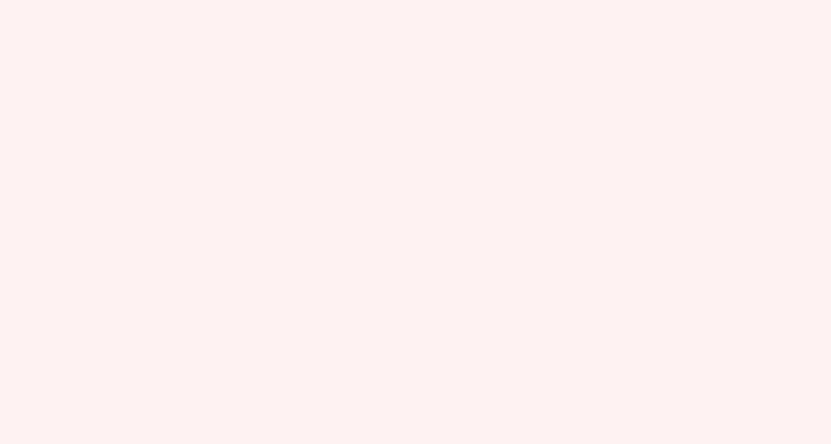
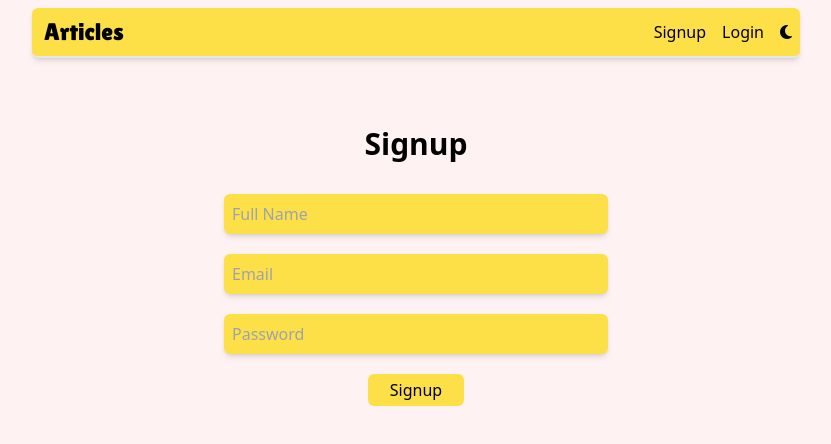
Before and after one commit to minrazzz/ArticlePost_frontend, a React (Vite) app: page /signup in a window 1280 px wide. Before the commit this address had no page. Shown: the top 444 px of the page, without its empty margins (224-1055 px from the left). Built offline with nearby package versions, Linux system fonts and the light colour scheme; a web font is replaced by a local one.

Commit message:
axios,useNavigate

```diff
--- a/package.json
+++ b/package.json
@@ -10,6 +10,7 @@
     "preview": "vite preview"
   },
   "dependencies": {
+    "axios": "^1.4.0",
     "formik": "^2.2.9",
     "react": "^18.2.0",
     "react-dom": "^18.2.0",
--- a/src/App.jsx
+++ b/src/App.jsx
@@ -3,8 +3,9 @@ import "./App.css";
 
 import Home from "./page/Home";
 import Login from "./components/Login";
-import Register1 from "./components/Register1";
+
 import Layout from "./components/Layout";
+import Signup from "./components/Signup";
 
 function App() {
   return (
@@ -15,7 +16,7 @@ function App() {
             <Route path="/" element={<Layout />}>
               <Route index element={<Home />} />
               <Route path="/login" element={<Login />} />
-              <Route path="/register1" element={<Register1 />} />
+              <Route path="/signup" element={<Signup />} />
               <Route path="/home" element={<Home />} />
             </Route>
           </Routes>
--- a/src/components/Navbar.jsx
+++ b/src/components/Navbar.jsx
@@ -29,9 +29,9 @@ function Navbar() {
       <div className="links flex justify-end flex gap-x-4 items-center px-2">
         <Link
           className="hover:font-bold hover:transition-all dark:text-white"
-          to="/register1"
+          to="/signup"
         >
-          Register
+          Signup
         </Link>
         <Link
           className="hover:font-bold hover:transition-all dark:text-white"
@@ -45,11 +45,11 @@ function Navbar() {
               className="icon cursor-pointer dark:text-white"
               onClick={handleTheme}
             >
-              <i class="fa-solid fa-sun"></i>
+              <i className="fa-solid fa-sun"></i>
             </div>
           ) : (
             <div className="icon cursor-pointer on" onClick={handleTheme}>
-              <i class="fa-solid fa-moon"></i>
+              <i className="fa-solid fa-moon"></i>
             </div>
           )}
         </div>
--- a/src/components/Register1.jsx
+++ b/src/components/Register1.jsx
@@ -1,7 +1,11 @@
-import React from "react";
+import React, { useState } from "react";
 import { Formik, Form, Field, ErrorMessage } from "formik";
 import * as Yup from "yup";
 import TextError from "./TextError";
+import axios from "axios";
+import { useNavigate } from "react-router-dom";
+
+const BASE_URL = "http://localhost:8000/user";
 
 const initialValues = {
   name: "",
@@ -9,42 +13,44 @@ const initialValues = {
   password: "",
 };
 
-const onSubmit = (values) => {
-  console.log("form data", values);
-};
+function Register1() {
+  const validationSchema = Yup.object({
+    name: Yup.string().required("required!!"),
+    email: Yup.string().email("inavlid email!!").required("required!!"),
 
-// const validate = (values) => {
+    password: Yup.string().required("required!!"),
+  });
+  const [Error, setError] = useState(null);
+  const navigate = useNavigate();
 
-//   let errors = {};
-//   if (!values.name) {
-//     errors.name = "required";
-//   }
-
-//   if (!values.email) {
-//     errors.email = "required";
-//   } else if (!/^[A-Z0-9._%+-]+@[A-Z0-9.-]+\.[A-Z]{2,4}$/i.test(values.email)) {
-//     errors.email = "Invalid email address";
-//   }
-
-//   if (!values.password) {
-//     errors.password = "required";
-//   }
-
-//   return errors;
-// };
-
-const validationSchema = Yup.object({
-  name: Yup.string().required("required!!"),
-  email: Yup.string().email("Invalid Email Format!!").required("required!!"),
-  password: Yup.string().required("required!!"),
-});
-
-function Register1() {
   return (
     <Formik
+      // disable on every keystroke
       initialValues={initialValues}
       validationSchema={validationSchema}
-      onSubmit={onSubmit}
+      // validateOnChange={false}
+
+      async
+      onSubmit={async (data, { setSubmitting }) => {
+        let formData = new FormData();
+        formData.append("name", data.name);
+        formData.append("email", data.email);
+        formData.append("password", data.password);
+        const response = await axios({
+          method: "POST",
+          url: BASE_URL + "/add ",
+          data: formData,
+        });
+        console.log(response.data);
+
+        const datas = response.data;
+        if (!datas.success) {
+          setError(datas.message);
+          return false;
+        }
+        alert("Successfully registered!!");
+        navigate("/login");
+      }}
     >
       <Form className="mx-auto max-w-sm pt-9 mt-5" action="">
         <h1 className="text-3xl font-bold text-center mb-5 dark:text-white py-3">
@@ -64,6 +70,8 @@ function Register1() {
 
         <div className="form-control">
           <ErrorMessage name="email" component={TextError} />
+          {Error ? Error : ""}
+
           <Field
             className="block w-full py-2 mb-5 outline-none bg-yellow-300 rounded-md px-2 shadow-md dark:bg-white"
             type="text"
@@ -82,6 +90,10 @@ function Register1() {
           />
         </div>
 
+        <div className="error-box">
+          <p className="text-red-500 font-semibold text-sm"></p>
+        </div>
+
         <div className="grid place-items-center">
           <button
             className="py-1 w-1/4 bg-yellow-300 rounded-md hover:bg-yellow-400 dark:bg-[#ced6e0] dark:hover:bg-[#b0bdce]"
--- /dev/null
+++ b/src/components/Signup.jsx
@@ -0,0 +1,106 @@
+import React, { useState } from "react";
+import axios from "axios";
+import { useNavigate } from "react-router-dom";
+const API = "http://localhost:8000/user";
+
+const Signup = () => {
+  const [input, setInput] = useState({
+    name: "",
+    email: "",
+    password: "",
+  });
+
+  const [error, setError] = useState(null);
+  const navigate = useNavigate();
+
+  const registerUser = async (e) => {
+    e.preventDefault();
+
+    for (const key in input) {
+      if (input[key] === "") {
+        setError("All fields are required!!!");
+        return false;
+      }
+      console.log(key);
+    }
+
+    const response = await axios({
+      method: "post",
+      url: API + "/add",
+      data: input,
+    });
+
+    const data = response.data;
+    if (!data.success) {
+      setError(data.message);
+      console.log(response.data.success);
+      return false;
+    }
+    navigate("/login");
+  };
+
+  return (
+    <form className="mx-auto max-w-sm pt-9 mt-5 " onSubmit={registerUser}>
+      <h1 className="text-3xl font-bold text-center mb-5 dark:text-white py-3">
+        Signup
+      </h1>
+      <input
+        className="block w-full py-2 mb-5 outline-none bg-yellow-300 rounded-md px-2 shadow-md dark:bg-white"
+        type="text"
+        placeholder="Full Name"
+        name="name"
+        value={input.name}
+        onChange={(e) =>
+          setInput((prev) => ({
+            name: e.target.value,
+            email: prev.email,
+            password: prev.password,
+          }))
+        }
+      />
+      <input
+        className="block w-full py-2 mb-5 outline-none bg-yellow-300 rounded-md px-2 shadow-md dark:bg-white"
+        type="text"
+        placeholder="Email"
+        name="email"
+        value={input.email}
+        onChange={(e) =>
+          setInput((prev) => ({
+            name: prev.name,
+            email: e.target.value,
+            password: prev.password,
+          }))
+        }
+      />
+      <input
+        className="block w-full py-2 mb-5 outline-none bg-yellow-300 rounded-md px-2 shadow-md dark:bg-white"
+        type="text"
+        placeholder="Password"
+        name="password"
+        value={input.password}
+        onChange={(e) =>
+          setInput((prev) => ({
+            name: prev.name,
+            email: prev.email,
+            password: e.target.value,
+          }))
+        }
+      />
+      <div className="erro-box ">
+        <p className="text-red-500 font-semibold text-sm">
+          {error ? error : ""}
+        </p>
+      </div>
+      <div className="grid place-items-center">
+        <button
+          type="submit"
+          className="py-1 w-1/4 bg-yellow-300 rounded-md hover:bg-yellow-400 dark:bg-[#ced6e0] dark:hover:bg-[#b0bdce]"
+        >
+          Signup
+        </button>
+      </div>
+    </form>
+  );
+};
+
+export default Signup;
```
Also changed, not shown: src/components/Login1.jsx (added), 1 other file (tests, documents, lock files or other folders).
